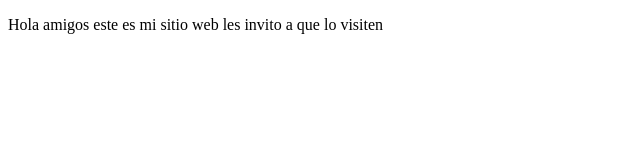
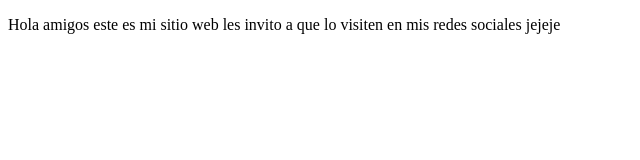
Before and after one commit to jvmtechnology/proyectoDemoCursoPrework, a plain HTML site: page index.html in a window 1280 px wide. Shown: the whole page, without its empty margins (0-640 px from the left). Drawn offline with Linux system fonts and the light colour scheme.

```diff
--- a/index.html
+++ b/index.html
@@ -8,7 +8,7 @@
 </head>
 <body>
     <p>Hola amigos este es mi sitio web
-        les invito a que lo visiten
+        les invito a que lo visiten en mis redes sociales jejeje
     </p>
 </body>
 </html>
```
